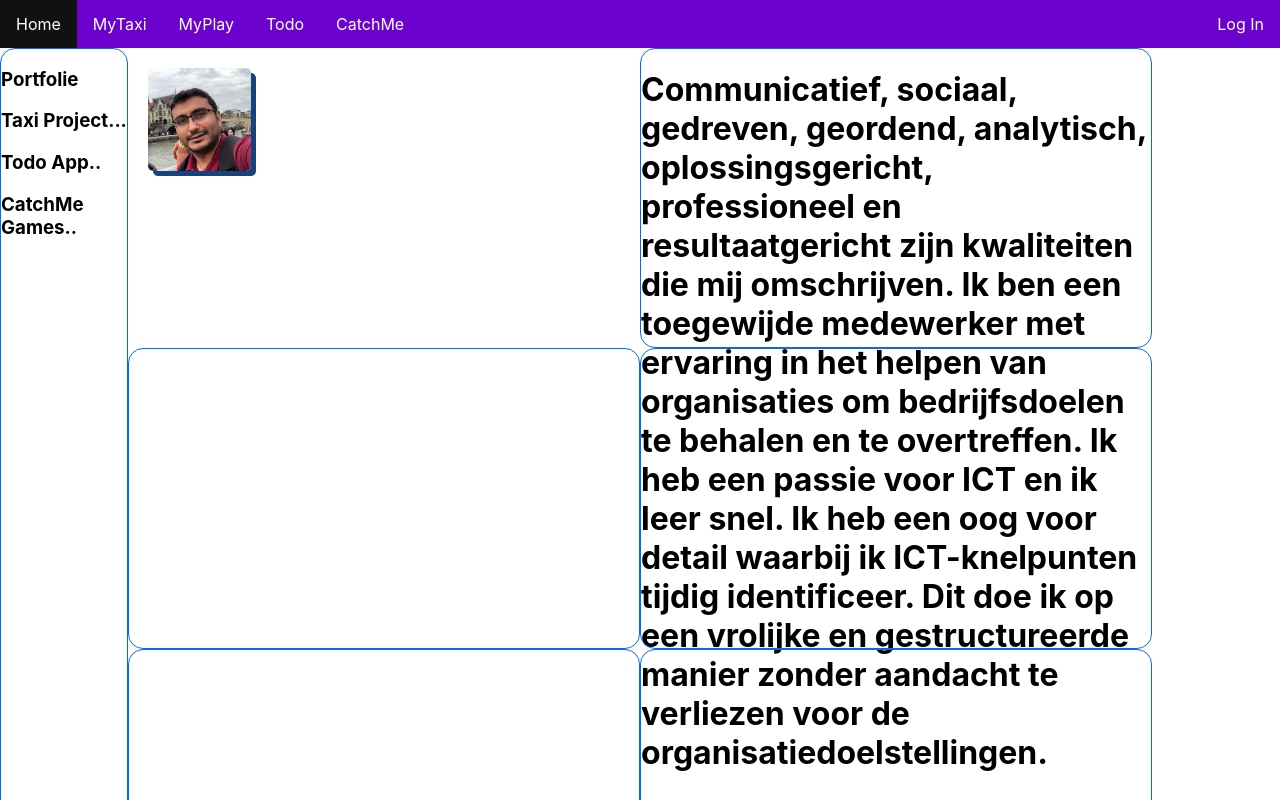
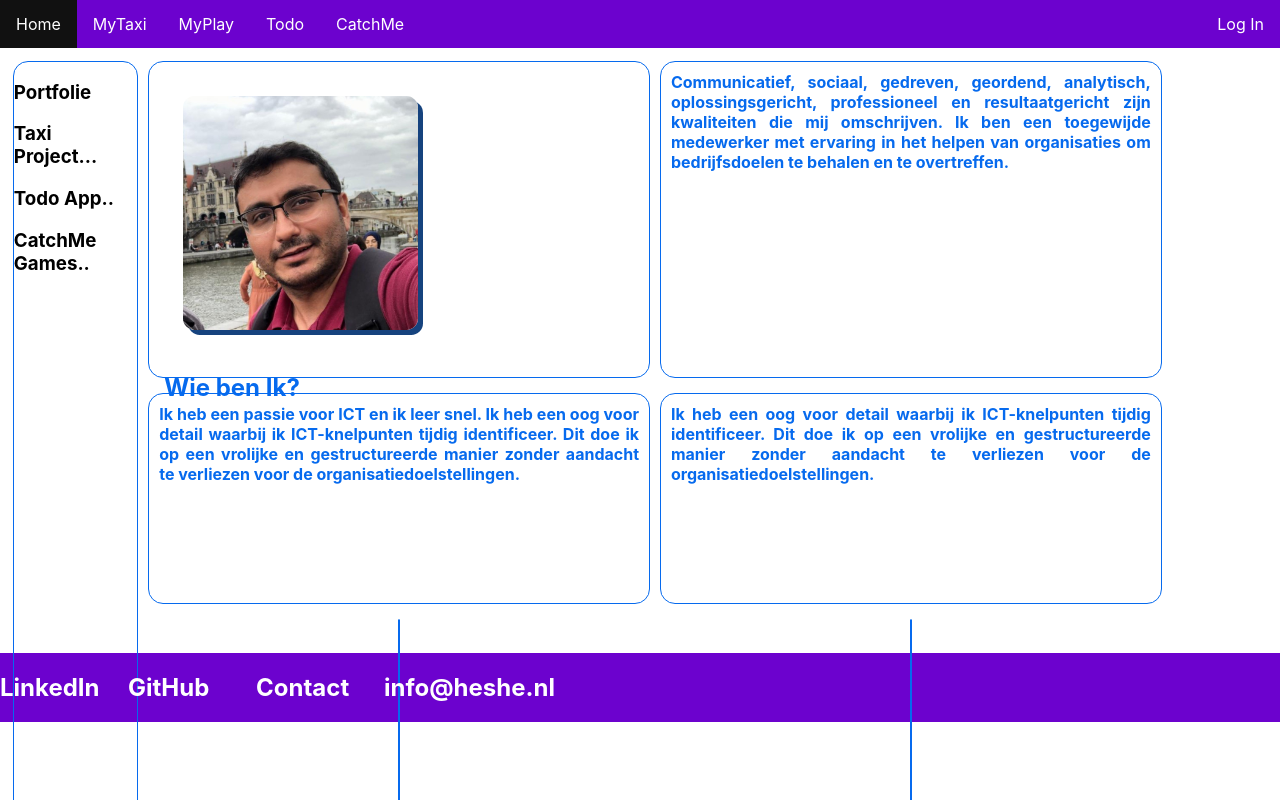
Before and after one commit to mrguven/portfolie, a React (Create React App) app: page / in a window 1280 px wide. Shown: the top 800 px of the page. Built offline with nearby package versions, Linux system fonts and the light colour scheme; no server answers.

Commit message:
update homepage

```diff
--- a/src/App.css
+++ b/src/App.css
@@ -376,24 +376,53 @@ margin-right: 50%;
 #infoContainer{
   display: grid;
   grid-template-columns: 10% 40% 40%;
-  grid-template-rows: 40% 40% 40%;
+  grid-template-rows: 60% 40% 40% 40%;
 grid-template-areas:
 'port profil subInfo'
+'port  subInfo-2 subInfo-3'
 'port  myTaxi todo'
 'port catch coming';
+column-gap: 10px;
+  row-gap: 15px;
+  justify-items: center;
+  text-align: justify;
+  padding: 1%;
+
 }
 
 #profil{
-  width: 20%;
+
+
+
+  border: #066aee 1px double;
+  border-radius: 15px;
+  padding: 3%;
+  grid-area: profil;
+  color: #066aee;
+
+}
+
+#foto{
+  box-shadow: #16437e 5px 5px;
+  width: 50%;
+  height: auto;
+  border-radius: 5%;
   margin: 4%;
-  border-radius: 5%;
-  box-shadow: #16437e 5px 5px;
-  grid-area: profil;
-
 }
 
 #subInfo{
   grid-area: subInfo;
+  border: #066aee 1px double;
+border-radius: 15px;
+
+}
+#subInfo-2{
+grid-area:subInfo-2 ;
+border: #066aee 1px double;
+border-radius: 15px;
+}
+#subInfo-3{
+  grid-area:subInfo-3 ;
   border: #066aee 1px double;
 border-radius: 15px;
 }
@@ -426,3 +455,9 @@ border-radius: 15px;
   border: #066aee 1px double;
 border-radius: 15px;
 }
+
+.classSubinfo h1{
+  font-size: 100%;
+  color: #066aee;
+  margin: 2%;
+}
--- a/src/pages/Home.jsx
+++ b/src/pages/Home.jsx
@@ -16,19 +16,32 @@ export default function Home(){
 <div>
 
 <div id='infoContainer'>
-<div>
-<img src={mrg} alt="profil foto"  id='profil'/>
+<div id='profil'>
+<img src={mrg} alt="profil foto"  id='foto'/>
+<h2>Wie ben Ik?</h2>
 </div>
 
-<div id='subInfo'>
+<div className='classSubinfo'  id='subInfo'>
 <h1>Communicatief, sociaal, gedreven, geordend, analytisch,
      oplossingsgericht, professioneel en resultaatgericht
      zijn kwaliteiten die mij omschrijven. Ik ben een toegewijde
       medewerker met ervaring in het helpen van organisaties
-       om bedrijfsdoelen te behalen en te overtreffen. Ik heb
+       om bedrijfsdoelen te behalen en te overtreffen.
+       </h1>
+</div>
+<div className='classSubinfo'  id='subInfo-2'>
+    <h1> Ik heb
        een passie voor ICT en ik leer snel. Ik heb een oog voor
         detail waarbij ik ICT-knelpunten tijdig identificeer.
-         Dit doe ik op een vrolijke en gestructureerde manier zonder aandacht te verliezen voor de organisatiedoelstellingen. </h1>
+         Dit doe ik op een vrolijke en gestructureerde manier zonder aandacht te verliezen voor de organisatiedoelstellingen.
+</h1>
+</div>
+<div className='classSubinfo'  id='subInfo-3'>
+    <h1>Ik heb een oog voor
+        detail waarbij ik ICT-knelpunten tijdig identificeer.
+         Dit doe ik op een vrolijke en gestructureerde manier
+          zonder aandacht te verliezen voor de organisatiedoelstellingen.
+</h1>
 </div>
 <div id='port'>
 <h3>Portfolie</h3>
```
